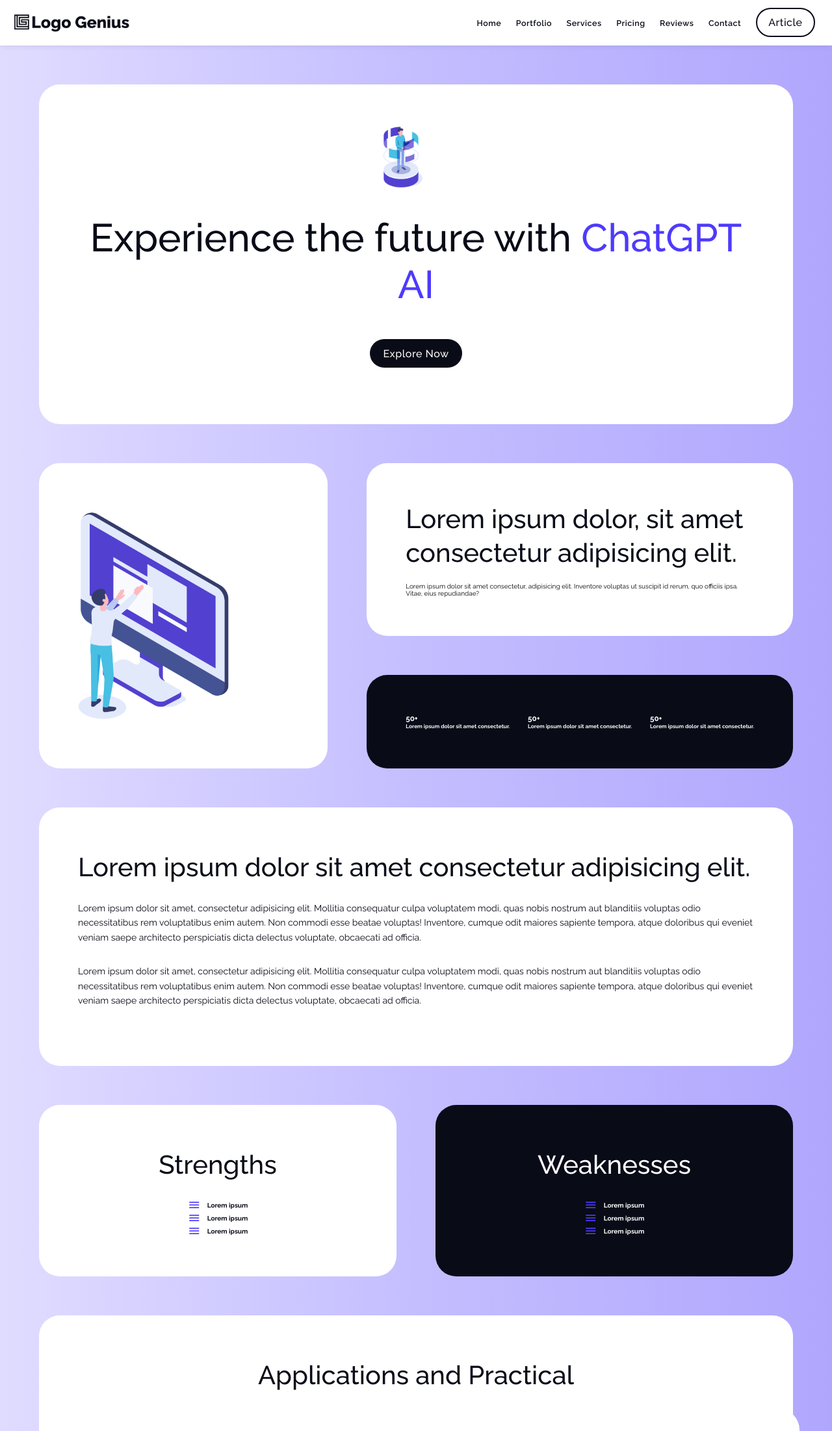
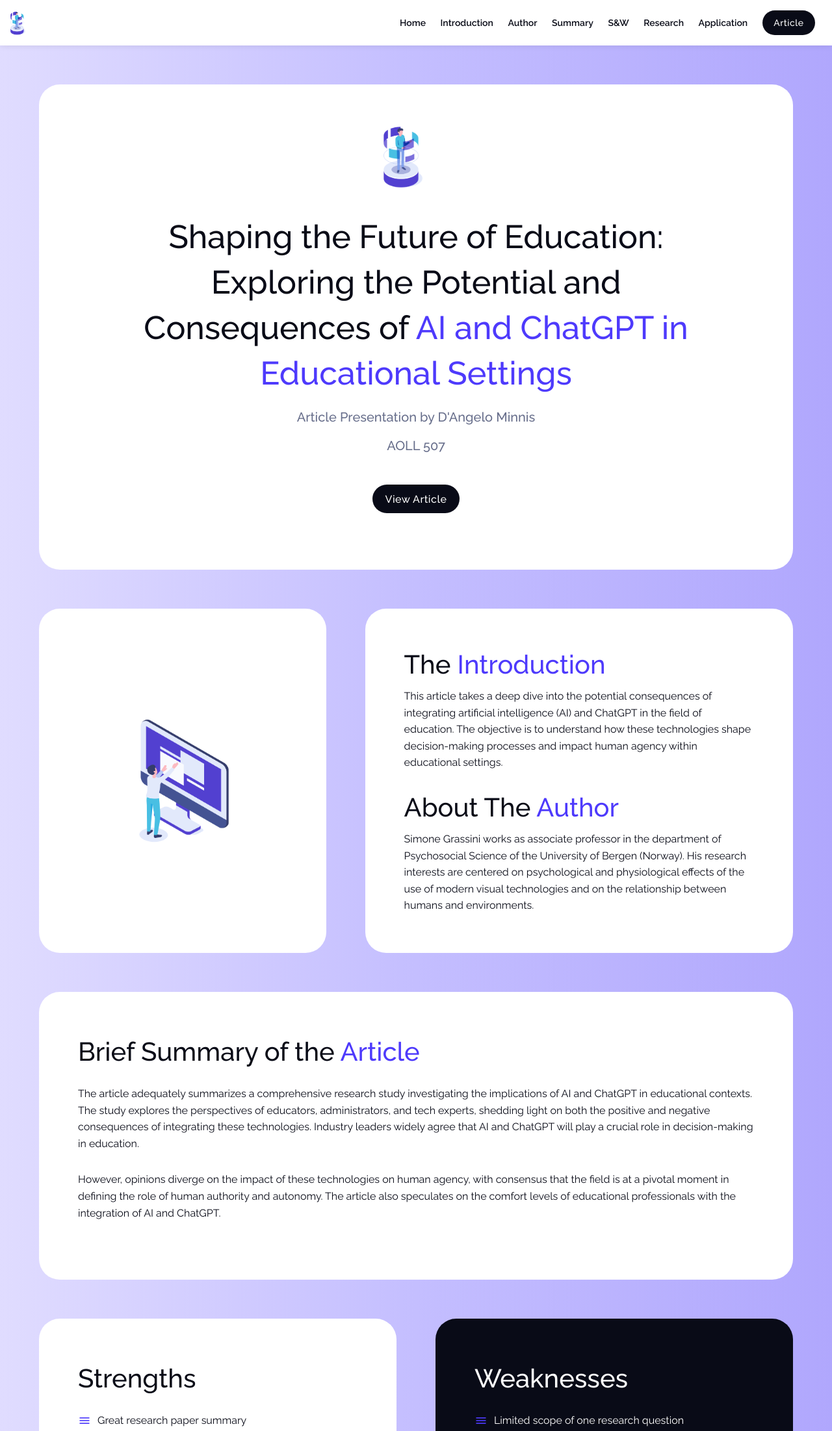
Before and after one commit to dangelominnis/ChatGPT, a plain HTML site: page index.html in a window 1280 px wide. Shown: the top 2203 px of the page at 65% size. Drawn offline with Linux system fonts and the light colour scheme; a web font is replaced by a local one.

Commit message:
second commit

```diff
--- a/css/style.css
+++ b/css/style.css
@@ -46,6 +46,10 @@
     --gradient-secondary: linear-gradient(to top left, var(--color-primary), var(--color-primary), var(--color-secondary));
 }
 
+span {
+    color: var(--color-purple);
+}
+
 /* New */
 /* Head */
 .head {
@@ -70,18 +74,27 @@
 
 .head-box h1 {
     color: var(--color-black);
-    font-size: 6rem;
+    font-size: 5rem;
     font-weight: 500;
     text-align: center;
-    line-height: 1.2;
-    margin-bottom: 6rem;
+    line-height: 1.4;
+    margin-bottom: 2rem;
+    padding: 0 8rem;
 }
 
 .head-box h1 span {
     color: var(--color-purple);
 }
 
+.head-box h4 {
+    color: var(--color-light-purple);
+    font-size: 2rem;
+    font-weight: 500;
+    margin-bottom: 2rem;
+}
+
 .header-button {
+    margin-top: 4rem;
 }
 
 .head-quote {
@@ -149,11 +162,14 @@
     /* margin: 2rem; */
     border-radius: 32px;
     margin-right: 6rem;
+    padding: 6rem;
+    /* height: 100%; */
 }
 
 .fact-image img {
-    width: 100%;
+    width: 60%;
     height: auto;
+    margin-left: 6rem;
 }
 
 .fact-databox {
@@ -161,8 +177,13 @@
     flex-direction: column;
     justify-content: space-between;
     align-items: space-between;
+    background-color: var(--color-white);
+    border-radius: 32px;
 
     flex-basis: 60%;
+    /* height: 100%; */
+    /* margin-bottom: 6rem; */
+    padding: 6rem;
 }
 
 .fact-textbox {
@@ -170,11 +191,8 @@
     flex-direction: column;
     justify-content: left;
     align-items: left;
-    background-color: var(--color-white);
-    border-radius: 32px;
-    flex-basis: 60%;
-    margin-bottom: 6rem;
-    padding: 6rem;
+    /* flex-basis: 60%; */
+
 }
 
 .fact-textbox h2 {
@@ -183,11 +201,16 @@
     letter-spacing: ;
     font-weight: 500;
     line-height: 1.3;
-    margin-bottom: 2rem;
+    margin-bottom: 1rem;
 }
 
 .fact-textbox p {
-
+    color: var(--color-black);
+    font-size: 1.6rem;
+    letter-spacing: ;
+    font-weight: 400;
+    line-height: 1.6;
+    text-align: left;
 }
 
 .fact-statbox {
@@ -196,7 +219,7 @@
     align-items: center;
     background-color: var(--color-black);
     border-radius: 32px;
-    flex-basis: 40%;
+    /* flex-basis: 40%; */
     padding: 6rem;
 }
 
@@ -238,7 +261,7 @@
 
 .summary-box p {
     color: var(--color-black);
-    font-size: 1.4rem;
+    font-size: 1.6rem;
     letter-spacing: ;
     font-weight: 400;
     line-height: 1.6;
@@ -290,8 +313,8 @@
 .trait-strength {
     display: flex;
     flex-direction: column;
-    justify-content: center;
-    align-items: center;
+    justify-content: left;
+    align-items: left;
     flex: 1;
     /* flex-basis: 50%; */
     background-color: var(--color-white);
@@ -304,8 +327,9 @@
 
 .trait-item {
     display: flex;
-    justify-content: center;
-    align-items: center;
+    justify-content: left;
+    align-items: center;
+    margin-bottom: 1rem;
 }
 
 .trait-item i {
@@ -315,14 +339,18 @@
 }
 
 .trait-item h4 {
-
+    /* color: var(--color-black); */
+    font-size: 1.6rem;
+    letter-spacing: ;
+    font-weight: 400;
+    line-height: 1.6;
 }
 
 .trait-weakness {
     display: flex;
     flex-direction: column;
-    justify-content: center;
-    align-items: center;
+    justify-content: left;
+    align-items: left;
     flex: 1;
     /* flex-basis: 50%; */
     background-color: var(--color-black);
@@ -402,11 +430,10 @@
 
 .gap-fact p {
     color: var(--color-black);
-    font-size: 1.4rem;
+    font-size: 1.6rem;
     letter-spacing: ;
     font-weight: 400;
     line-height: 1.6;
-    margin-bottom: 1rem;
     text-align: left;
 }
 
@@ -688,10 +715,10 @@
 
 .nav__link {
     color: var(--color-black);
-    font-size: 1.25rem;
+    font-size: 1.4rem;
     font-weight: 600;
     line-height: 1.6;
-    letter-spacing: .5px;
+    /* letter-spacing: .5px; */
     /* border-bottom: 1px solid rgba(255, 255, 255, 0.1); */
     text-decoration: none;
     padding: 1rem 0;
@@ -702,7 +729,8 @@
     opacity: 0.8;
 }
 
-.nav .btn-black-transparent {
+.nav .btn-black {
+    font-size: 1.4rem;
     padding: 1.1rem 1.75rem;
     margin-right: 1rem;
 }
--- a/index.html
+++ b/index.html
@@ -12,7 +12,7 @@
     <meta name="google-site-verification" content="DogpcsIsv8MfOJNDSMVMBvUm1QvIUQ4CYFODmIn3haI"/>
     <!-- ----------------SEO-Optimization---------------- -->
 
-    <title>Chat</title>
+    <title>Shaping the Future of Education</title>
     <!-- Google Fonts -->
     <!-- Raleway -->
     <link rel="preconnect" href="https://fonts.googleapis.com">
@@ -40,21 +40,21 @@
     <!-- Bar -->
     <div class="bar">
         <div class="bar__content u-centered">
-            <img class="bar__logo" src="img/logo-genius-logo-new-01.png" alt="logo image">
+            <img class="bar__logo" src="img/lg-characters-03.png" alt="logo image">
             <input type="checkbox" id="inpNavToggle">
             <label class="bar__nav-toggle" for="inpNavToggle">
                 <i class="material-icons">menu</i>
             </label>
             <nav class="nav">
-                <a class="nav__link" href="#header">Home</a>
-                <a class="nav__link" href="#branding">Portfolio</a>
-                <a class="nav__link" href="#services">Services</a>
-                <a class="nav__link" href="#pricing">Pricing</a>
-                <!-- <a class="nav__link" href="#process">Process</a> -->
-                <a class="nav__link" href="#fiverr">Reviews</a>
-                <a class="nav__link" href="#contact">Contact</a>
+                <a class="nav__link" href="#head">Home</a>
+                <a class="nav__link" href="#intro">Introduction</a>
+                <a class="nav__link" href="#intro">Author</a>
+                <a class="nav__link" href="#summary">Summary</a>
+                <a class="nav__link" href="#s&w">S&W</a>
+                <a class="nav__link" href="#research">Research</a>
+                <a class="nav__link" href="#app">Application</a>
                 <!-- <a href="#" class="btn-transparent">Login</a> -->
-                <a class="btn-black-transparent" href="#contact">Article</a>
+                <a class="btn-black" href="https://www.mdpi.com/2227-7102/13/7/692" target="_blank">Article</a>
             </nav>
         </div>
     </div>
@@ -73,110 +73,85 @@
         </script>
 
 <!-- Head Section -->
-<section class="head">
+<section class="head" id="head">
     <div class="head-box">
         <img src="img/lg-characters-03.png" alt="">
-        <h1>Experience the future with <span>ChatGPT AI</span></h1>
+        <h1>Shaping the Future of Education: Exploring the Potential and Consequences of <span>AI and ChatGPT in Educational Settings</span></h1>
+        <h4>Article Presentation by D'Angelo Minnis</h4>
+        <h4>AOLL 507</h4>
         <div class="header-button">
-            <a href="#" class="btn-black">Explore Now</a>
+            <a href="https://www.mdpi.com/2227-7102/13/7/692" class="btn-black" target="_blank">View Article</a>
         </div>
-        <!-- <div class="head-quote">
-            <h3>"We <span id="grey">envision</span> a <span id="blue">world</span> with <span id="purple">no limits</span>."</h3>
-            <h4>- Andrea Stella</h4>
-        </div> -->
     </div>
 </section>
 
 <!-- Fact Section -->
-<section class="fact">
+<section class="fact" id="intro">
     <div class="fact-box">
         <div class="fact-image">
             <img src="img/lg-characters-01.png" alt="">
         </div>
         <div class="fact-databox">
             <div class="fact-textbox">
-                <h2>Lorem ipsum dolor, sit amet consectetur adipisicing elit.</h2>
-                <p>Lorem ipsum dolor sit amet consectetur, adipisicing elit. Inventore voluptas ut suscipit id rerum, quo officiis ipsa. Vitae, eius repudiandae?</p>
-            </div>
-            <div class="fact-statbox">
-                <div class="fact-stat">
-                    <h3>50+</h3>
-                    <h5>Lorem ipsum dolor sit amet consectetur.</h5>
-                </div>
-                <div class="fact-stat">
-                    <h3>50+</h3>
-                    <h5>Lorem ipsum dolor sit amet consectetur.</h5>
-                </div>
-                <div class="fact-stat">
-                    <h3>50+</h3>
-                    <h5>Lorem ipsum dolor sit amet consectetur.</h5>
-                </div>
+                <h2>The <span>Introduction</span></h2>
+                <p style="margin-bottom: 3rem;">This article takes a deep dive into the potential consequences of integrating artificial intelligence (AI) and ChatGPT in the field of education. The objective is to understand how these technologies shape decision-making processes and impact human agency within educational settings.</p>
+                <h2>About The <span>Author</span></h2>
+                <p>Simone Grassini works as associate professor in the department of Psychosocial Science of the University of Bergen (Norway). His research interests are centered on psychological and physiological effects of the use of modern visual technologies and on the relationship between humans and environments.</p>
             </div>
         </div>
     </div>
 </section>
 
 <!-- Summary Section -->
-<section class="summary">
+<section class="summary" id="summary">
     <div class="summary-box">
-        <h3>Lorem ipsum dolor sit amet consectetur adipisicing elit.</h3>
-        <p>Lorem ipsum dolor sit amet, consectetur adipisicing elit. Mollitia consequatur culpa voluptatem modi, quas nobis nostrum aut blanditiis voluptas odio necessitatibus rem voluptatibus enim autem. Non commodi esse beatae voluptas! Inventore, cumque odit maiores sapiente tempora, atque doloribus qui eveniet veniam saepe architecto perspiciatis dicta delectus voluptate, obcaecati ad officia.</p>
-        <p>Lorem ipsum dolor sit amet, consectetur adipisicing elit. Mollitia consequatur culpa voluptatem modi, quas nobis nostrum aut blanditiis voluptas odio necessitatibus rem voluptatibus enim autem. Non commodi esse beatae voluptas! Inventore, cumque odit maiores sapiente tempora, atque doloribus qui eveniet veniam saepe architecto perspiciatis dicta delectus voluptate, obcaecati ad officia.</p>
-        <!-- <div class="summary-dotbox">
-            <div class="dot">
-                <i class="material-icons">menu</i> <p>Lorem ipsum dolor sit amet consectetur.</p>
-            </div>
-            <div class="dot">
-                <i class="material-icons">menu</i> <p>Lorem ipsum dolor sit amet consectetur.</p>
-            </div>
-            <div class="dot">
-                <i class="material-icons">menu</i> <p>Lorem ipsum dolor sit amet consectetur.</p>
-            </div>
-        </div> -->
+        <h3>Brief Summary of the <span>Article</span></h3>
+        <p>The article adequately summarizes a comprehensive research study investigating the implications of AI and ChatGPT in educational contexts. The study explores the perspectives of educators, administrators, and tech experts, shedding light on both the positive and negative consequences of integrating these technologies. Industry leaders widely agree that AI and ChatGPT will play a crucial role in decision-making in education.</p>
+        <p>However, opinions diverge on the impact of these technologies on human agency, with consensus that the field is at a pivotal moment in defining the role of human authority and autonomy. The article also speculates on the comfort levels of educational professionals with the integration of AI and ChatGPT.</p>
     </div>
 </section>
 
 <!-- Trait Section -->
-<section class="trait">
+<section class="trait" id="s&w">
     <div class="trait-box">
         <div class="trait-strength">
             <h3>Strengths</h3>
             <div class="trait-item">
                 <i class="material-icons">menu</i>
-                <h4>Lorem ipsum</h4>
+                <h4>Great research paper summary</h4>
             </div>
             <div class="trait-item">
                 <i class="material-icons">menu</i>
-                <h4>Lorem ipsum</h4>
+                <h4>Provides expert opinions on AI & ChatGPT</h4>
             </div>
             <div class="trait-item">
                 <i class="material-icons">menu</i>
-                <h4>Lorem ipsum</h4>
+                <h4>Additional reading at end of research paper</h4>
             </div>
         </div>
         <div class="trait-weakness">
             <h3>Weaknesses</h3>
             <div class="trait-item">
                 <i class="material-icons">menu</i>
-                <h4>Lorem ipsum</h4>
+                <h4>Limited scope of one research question</h4>
             </div>
             <div class="trait-item">
                 <i class="material-icons">menu</i>
-                <h4>Lorem ipsum</h4>
+                <h4>Expert opinions are over-emphasized</h4>
             </div>
             <div class="trait-item">
                 <i class="material-icons">menu</i>
-                <h4>Lorem ipsum</h4>
+                <h4>Speculative nature throughout expert opinions</h4>
             </div>
         </div>
     </div>
 </section>
 
 <!-- Gap Section-->
-<section class="gap">
+<section class="gap" id="research">
     <div class="gap-box">
         <div class="gap-title">
-            <h2>Applications and Practical</h2>
+            <h2>Future Areas of <span>Research</span></h2>
             <!-- <div class="gap-button">
                 <a href="#" class="btn-black">View Now</a>
             </div> -->
@@ -184,25 +159,33 @@
         <div class="gap-info">
             <div class="gap-fact">
                 <img src="img/lg-characters-01.png" alt="">
-                <h4>Lorem ipsum.</h4>
-                <p>Lorem, ipsum dolor sit amet consectetur adipisicing elit. Neque impedit voluptatum odio.</p>
+                <h4>Valuation of Human Agency</h4>
+                <p>Further research could explore specific areas of human agency that are deemed more or less likely to be ceded to AI and ChatGPT in educational settings.</p>
             </div>
             <div class="gap-fact">
                 <img src="img/lg-characters-02.png" alt="">
-                <h4>Lorem ipsum.</h4>
-                <p>Lorem, ipsum dolor sit amet consectetur adipisicing elit. Neque impedit voluptatum odio.</p>
+                <h4>Workforce Impact</h4>
+                <p>Investigating which industries within education are more susceptible to workforce loss due to the increased reliance on AI and ChatGPT could provide valuable insights.</p>
             </div>
             <div class="gap-fact">
                 <img src="img/lg-characters-03.png" alt="">
-                <h4>Lorem ipsum.</h4>
-                <p>Lorem, ipsum dolor sit amet consectetur adipisicing elit. Neque impedit voluptatum odio.</p>
+                <h4>Optimal Integration Levels:</h4>
+                <p>Examining the degree of AI and ChatGPT integration that industries should aim for to mitigate workforce loss and preserve human authority and agency.</p>
             </div>
         </div>
     </div>
 </section>
 
+<!-- Summary Section -->
+<section class="summary" id="app">
+    <div class="summary-box">
+        <h3>Practical Applications to the <span>World of Work</span></h3>
+        <p>The article has practical implications for the education sector, offering valuable insights into the concerns surrounding the relentless integration of AI and ChatGPT. It serves as a resource for educators and professionals, informing them about the perspectives of leading experts in the field and prompting reflection on the role of technology in decision-making within educational institutions.</p>
+    </div>
+</section>
+
 <!-- Bottom Section -->
-<section class="bottom">
+<!-- <section class="bottom">
     <div class="bottom-box1">
         <div class="bottom-header">
             <h2>Lorem ipsum dolor sit amet consectetur.</h2>
@@ -218,7 +201,7 @@
             <a href="#" class="btn-black-transparent">View Now</a>
         </div>
     </div>
-</section>
+</section> -->
 
 </body>
 </html>
```
